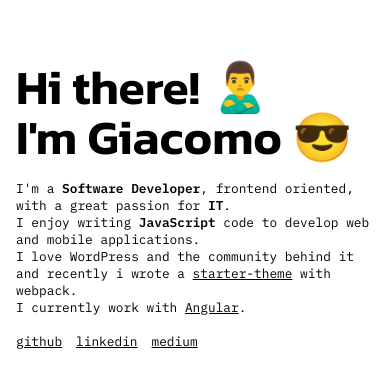
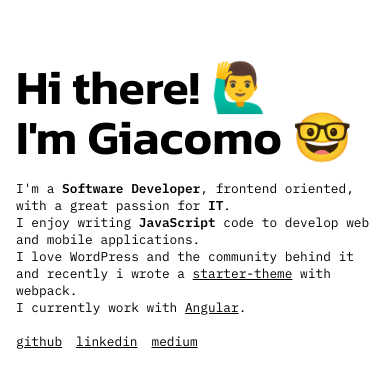
Before and after one commit to jackcoral89/gcwebproject, a plain HTML site: page index.html in a window 390 px wide. Shown: the part 208-596 px from the top of the page. Drawn offline with nearby package versions, Linux system fonts and the light colour scheme; files that its build step writes are made by us from their sources.

Commit message:
invert emoji for mobile

```diff
--- a/src/assets/css/custom.scss
+++ b/src/assets/css/custom.scss
@@ -95,15 +95,15 @@ html {
   }
   .hello-emo {
     &::after {
-      content: "🙎‍♂️";
-      --emoji: "🙋‍♂️";
+      content: "🙋‍♂️";
+      --emoji: "🙎‍♂️";
       animation: twoFrames 3s infinite;
     }
   }
   .glass {
     &::after {
-      content: "🤓";
-      --emoji: "😎";
+      content: "😎";
+      --emoji: "🤓";
       animation: twoFrames 2s infinite;
     }
   }
```
